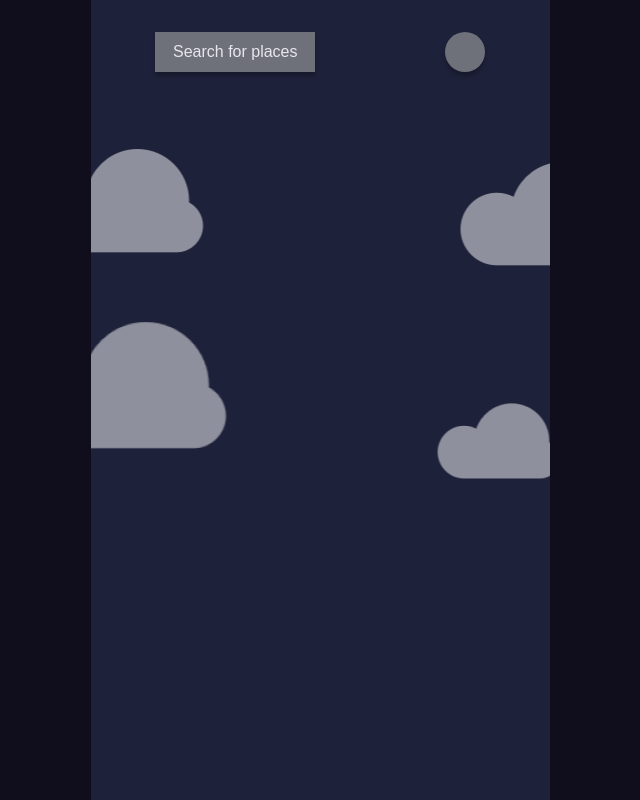
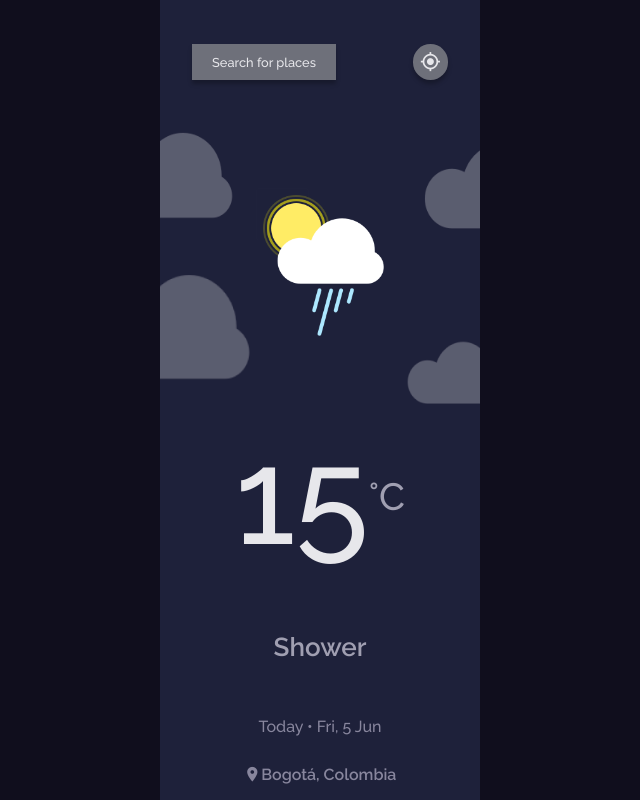
Before and after one commit to Bardolog1/devchallengers-weather-app, a React (Create React App) app: page / in a window 1280 px wide. Shown: the top 800 px of the page, without its empty margins (320-960 px from the left). Built offline with nearby package versions, Linux system fonts and the light colour scheme.

Commit message:
Se finaliza la construcción de la visual para la sección izq del weather, falta la funcionalidad

```diff
--- a/package.json
+++ b/package.json
@@ -3,6 +3,7 @@
   "version": "0.1.0",
   "private": true,
   "dependencies": {
+    "@material-design-icons/font": "^0.14.10",
     "@testing-library/jest-dom": "^5.17.0",
     "@testing-library/react": "^13.4.0",
     "@testing-library/user-event": "^13.5.0",
--- a/public/index.html
+++ b/public/index.html
@@ -9,6 +9,12 @@
       name="description"
       content="Web site created using create-react-app"
     />
+    <style>
+      @import url('https://fonts.googleapis.com/css2?family=Raleway:ital,wght@0,100;0,200;0,300;0,400;0,500;0,600;0,700;0,800;0,900;1,100;1,200;1,300;1,400;1,500;1,600;1,700;1,800;1,900&display=swap');
+      </style>
+      <link href="https://fonts.googleapis.com/icon?family=Material+Icons"
+      rel="stylesheet">
+
     <link rel="apple-touch-icon" href="%PUBLIC_URL%/logo192.png" />
     <!--
       manifest.json provides metadata used when your web app is installed on a
--- a/src/App.jsx
+++ b/src/App.jsx
@@ -6,8 +6,16 @@ const AppCont = styled.div`
   text-align: center;
   background: #100E1D;
   min-height: 100vh;
+  width: 100%;
   font-size: calc(10px + 2vmin);
   color: white;
+  position: relative;
+`;
+
+const StyledLefViewer = styled(LeftViewer)`
+  width: 100%;
+  min-height: 100vh;
+
 `;
 
 
@@ -15,7 +23,7 @@ const AppCont = styled.div`
 const App = ()=>{
   return (
     <AppCont>
-      <LeftViewer/>
+      <StyledLefViewer/>
     </AppCont>
   );
 }
--- a/src/components/leftViewer.jsx
+++ b/src/components/leftViewer.jsx
@@ -1,46 +1,72 @@
 import React from 'react'
 import styled from 'styled-components';
+//import GpsFixedIcon from '@mui/icons-material/GpsFixed';
 
 const Container = styled.div`
   display: inline-block;
-  width: 28.6875rem;
-  height: 63.9375rem;
+  width: 25%;
+  min-height: 100vh;
   background: #1E213A;
   position: relative;
-
 `;
 
 const CloudsContainer = styled.div`
   position: absolute;
-  top: 6.44rem;
+  top: 8.5%;
   left: 0;
   display: block;
-  height: 23.5rem;
+  height: 45.5vh;;
   width: 100%;
   background: url('./assets/img/Cloud-background.png') no-repeat center center;
-  background-size: cover;
-  opacity: 0.5;
+  background-size: 160% 85%;
+  opacity: 0.27;
 `;
 
 const ButtomsContainer = styled.div`
   width: 100%;
-  height: 6.44rem;
+  height: 15.5vh;
   display: flex;
-  justify-content: space-around;
+  justify-content: space-between;
   align-items: center;
 `;
 
 const WeatherImgContainer = styled.div`
   width: 100%;
-  height: 23.5rem;
-  //background-color: rgba(255, 255, 255, 0.2);
+  height: 34.5vh;
+  display: flex;
+  justify-content: center;
+  align-items: center;
 `;
 
 const ButtonPlaces = styled.div`
-  width: 10rem;
-  height: 2.5rem;
+  width: 9rem;
+  height: 2.2rem;
   background: #6E707A;
   box-shadow: 0px 4px 4px 0px rgba(0, 0, 0, 0.25);
+  display: flex;
+  justify-content: center;
+  align-items: center;
+  margin-left: 2rem;
+`;
+
+
+const BtnText = styled.span`
+  color: #e7e7eb;
+  font-family: 'Raleway', sans-serif;
+  font-weight: 500;
+  font-size: 0.8rem;
+  line-height: normal;
+
+`;
+
+
+const ButtonSearch = styled.div`
+  width: 2.2rem;
+  height: 2.2rem;
+  border-radius: 50%;
+  background: #6E707A;
+  box-shadow: 0px 4px 4px 0px rgba(0, 0, 0, 0.25);
+  margin-right: 2rem;
   display: flex;
   justify-content: center;
   align-items: center;
@@ -48,35 +74,157 @@ const ButtonPlaces = styled.div`
 `;
 
 
-const BtnText = styled.span`
-  color: #e7e7eb;
-  font-family: 'Raleway', sans-serif;
+
+const WeatherImg = styled.img`
+  width: 40%;
+`;
+
+const WeatherContainerInfo = styled.div`
+  width: 100%;
+  height: 50vh;
+`;
+
+const WeatherText = styled.div`
+  width: 100%;
+  height: 24vh;
+  display: flex;
+  justify-content: center;
+  align-items: center;
+`;
+
+const WeatherDeg = styled.span`
+  color: #E7E7EB;
+  font-family: Raleway;
+  font-size: 134px;
+  font-style: normal;
   font-weight: 500;
-  font-size: 1rem;
+`;
+
+const WeatherDegType = styled.span`
+  color: #A09FB1;
+  font-family: Raleway;
+  font-size: 38px;
+  font-style: normal;
+  font-weight: 500;
+`;
+
+const WeatherInfo = styled.div`
+  width: 100%;
+  height: 13.8vh;
+  display: flex;
+  justify-content: center;
+  align-items: center;
+`;
+
+const WeatherInfoText = styled.span`
+  color: #A09FB1;
+  text-align: center;
+  font-family: Raleway;
+  font-size: 26px;
+  font-style: normal;
+  font-weight: 600;
+`;
+
+const WeatherExtendInfo = styled.div`
+  width: 100%;
+  height: 12vh;
+`;
+
+const WeatherDate = styled.span`
+  color: #88869D;
+  font-family: Raleway;
+  font-size: 16px;
+  font-style: normal;
+  font-weight: 500;
   line-height: normal;
+  display: flex ;
+  justify-content: center;
+  align-items: center;
+  width: 100%;
+  height: 6vh;
 `;
 
 
-const ButtonSearch = styled.div`
-   width: 2.5rem;
-   height: 2.5rem;
-   border-radius: 50%;
-   background: #6E707A;
-  box-shadow: 0px 4px 4px 0px rgba(0, 0, 0, 0.25);
 
+const WeatherLocation = styled.span`
+  color: #88869D;
+  font-family: Raleway;
+  font-size: 16px;
+  font-style: normal;
+  font-weight: 600;
+  line-height: normal;
+  display: flex ;
+  justify-content: center;
+  align-items: center;
+  width: 100%;
+  height: 6vh;
 `;
 
+const ButtonSearchIcon = styled.span`
+  color:#E7E7EB;
+  font-size: 1.3rem;
+`;
+
+const LocationIcon = styled.span`
+  color:#88869D;
+  font-size: 1.1rem;
+`;
 
 
 const LeftViewer = () => {
   return (
     <Container>
+
       <CloudsContainer/>
+
       <ButtomsContainer>
-        <ButtonPlaces><BtnText>Search for places</BtnText></ButtonPlaces>
-        <ButtonSearch></ButtonSearch>
+        <ButtonPlaces>
+          <BtnText>
+            Search for places
+          </BtnText>
+        </ButtonPlaces>
+        <ButtonSearch>
+          <ButtonSearchIcon className="material-icons">
+            gps_fixed
+          </ButtonSearchIcon>
+        </ButtonSearch>
       </ButtomsContainer>
-      <WeatherImgContainer></WeatherImgContainer>
+
+      <WeatherImgContainer>
+        <WeatherImg src="./assets/img/Shower.png"/>
+      </WeatherImgContainer>
+
+      <WeatherContainerInfo>
+
+        <WeatherText>
+          <WeatherDeg>
+            15
+          </WeatherDeg>
+          <WeatherDegType>
+            °C
+          </WeatherDegType>
+        </WeatherText>
+
+        <WeatherInfo>
+          <WeatherInfoText>
+            Shower
+          </WeatherInfoText>
+        </WeatherInfo>
+
+        <WeatherExtendInfo>
+          <WeatherDate>
+            Today    •    Fri, 5 Jun
+          </WeatherDate>
+          <WeatherLocation>
+            <LocationIcon className="material-icons">
+              location_on
+            </LocationIcon>
+            Bogotá, Colombia
+          </WeatherLocation>
+      </WeatherExtendInfo>
+
+      </WeatherContainerInfo>
+
     </Container>
   )
 }
--- a/src/index.css
+++ b/src/index.css
@@ -1,5 +1,6 @@
 body {
   margin: 0;
+
   font-family: -apple-system, BlinkMacSystemFont, 'Segoe UI', 'Roboto', 'Oxygen',
     'Ubuntu', 'Cantarell', 'Fira Sans', 'Droid Sans', 'Helvetica Neue',
     sans-serif;
@@ -7,6 +8,7 @@ body {
   -moz-osx-font-smoothing: grayscale;
 }
 
+
 code {
   font-family: source-code-pro, Menlo, Monaco, Consolas, 'Courier New',
     monospace;
--- a/src/index.js
+++ b/src/index.js
@@ -3,6 +3,7 @@ import ReactDOM from 'react-dom/client';
 import './index.css';
 import App from './App';
 import reportWebVitals from './reportWebVitals';
+import '@material-design-icons/font';
 
 const root = ReactDOM.createRoot(document.getElementById('root'));
 root.render(
```
Also changed, not shown: 1 other file (tests, documents, lock files or other folders).
